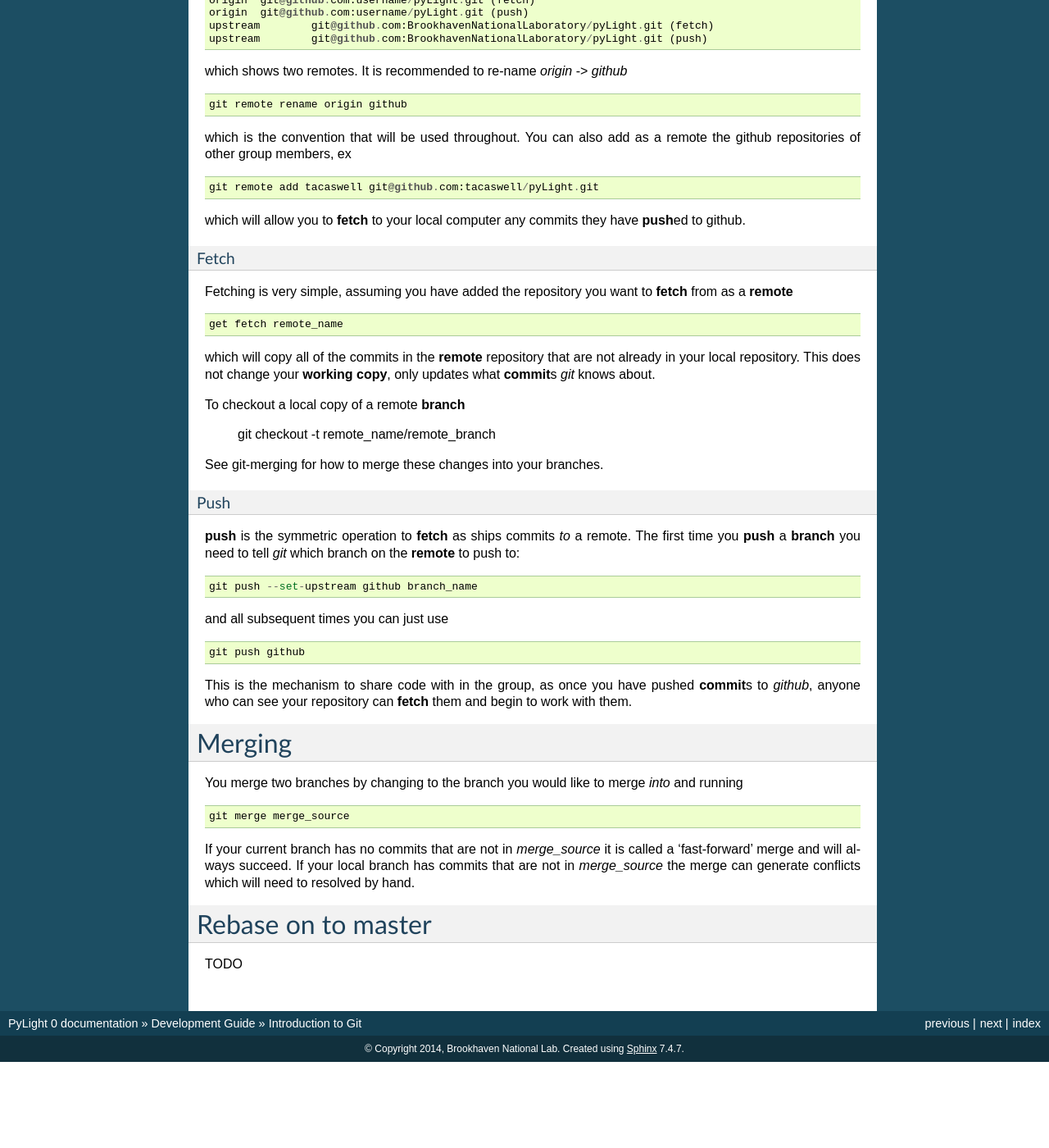
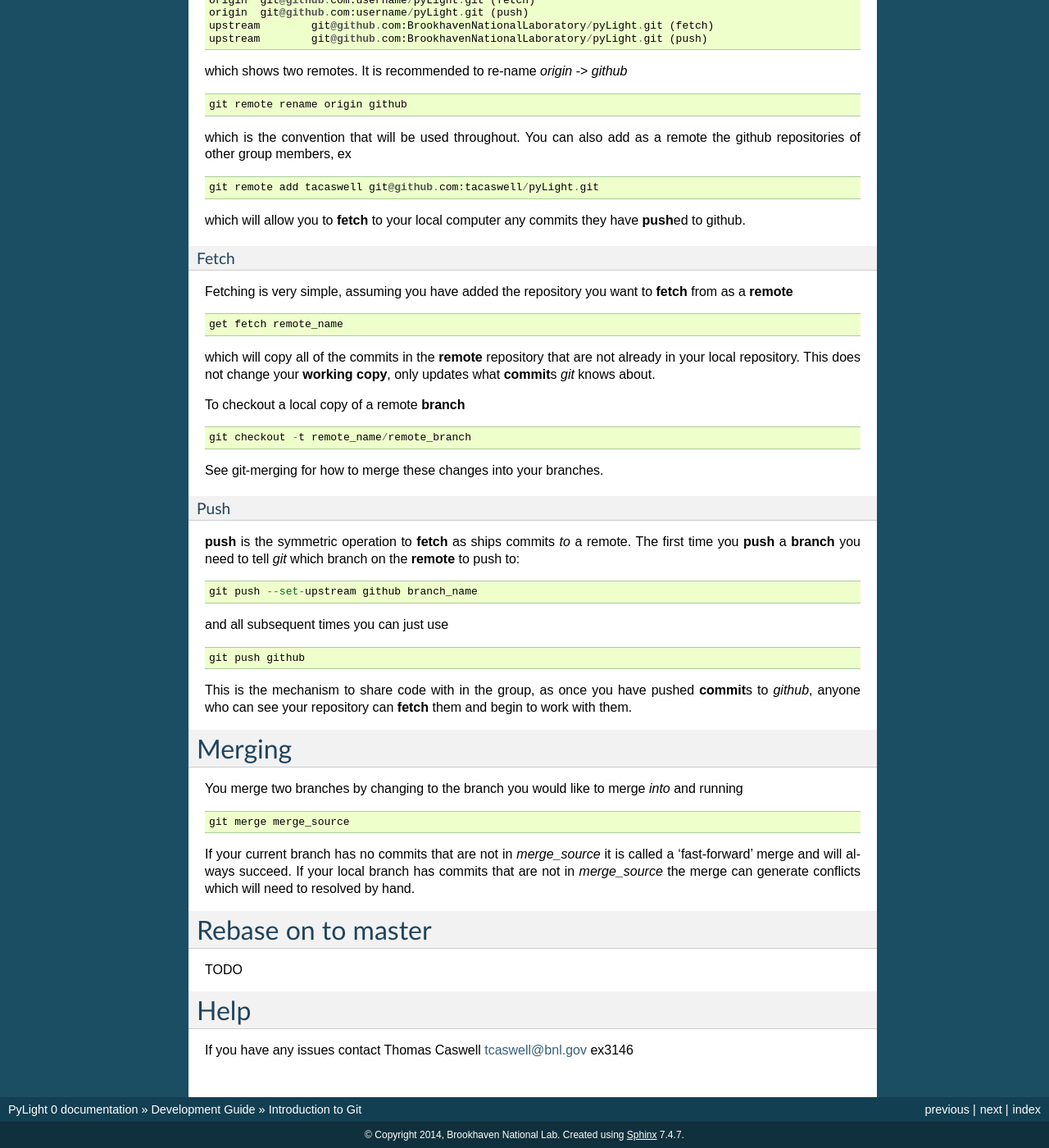
Before and after one commit to BrookhavenNationalLaboratory/pyLightRafters, a Sphinx documentation site: the page built from doc/source/dev_guide/git_guide.rst, in a window 1280 px wide and 1400 px high, scrolled down 4197 px. Shown: the whole window at 82% size. Built offline with Sphinx 7.4.7, drawn with Linux system fonts in a browser that asks for light colours; formulas are drawn with MathJax 3; before the commit the page ends 5492 px from its top, so only the background shows below that.

Commit message:
DOC : minor edits
minor edits to mark up

```diff
--- a/doc/source/dev_guide/git_guide.rst
+++ b/doc/source/dev_guide/git_guide.rst
@@ -266,7 +266,8 @@ which should print something like: ::
     upstream        git@github.com:BrookhavenNationalLaboratory/pyLight.git (push)
 
 
-which shows two remotes.  It is recommended to re-name `origin` -> `github` ::
+which shows two remotes.  It is recommended to re-name `origin` ->
+`github` ::
 
 
    git remote rename origin github
@@ -292,7 +293,7 @@ which will copy all of the commits in the **remote** repository that
 are not already in your local repository.   This does not change your
 **working copy**, only updates what **commit**\ s `git` knows about.
 
-To checkout a local copy of a remote **branch**
+To checkout a local copy of a remote **branch** ::
 
    git checkout -t remote_name/remote_branch
 
@@ -332,3 +333,9 @@ Rebase on to master
 ===================
 
 TODO
+
+
+Help
+====
+
+If you have any issues contact Thomas Caswell tcaswell@bnl.gov ex3146
--- a/doc/source/dev_guide/workflow.rst
+++ b/doc/source/dev_guide/workflow.rst
@@ -35,6 +35,7 @@ Assuming you already have your repository set up::
    git checkout -b new_feature
 
 You now do a bunch of work::
+
    git add ...
    git commit
    git add ...
```
